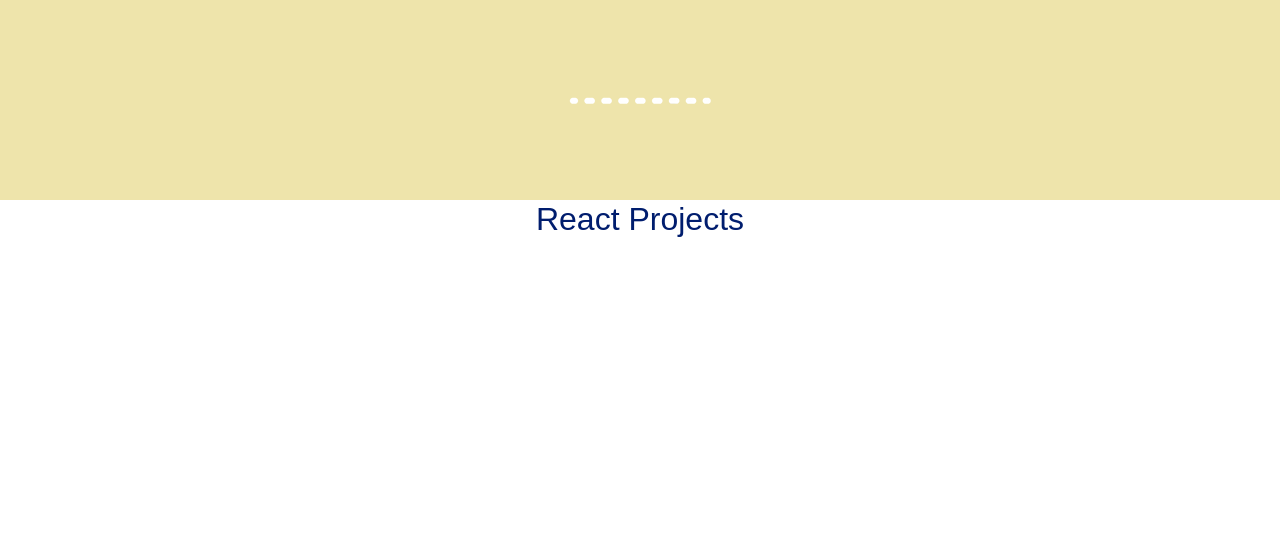
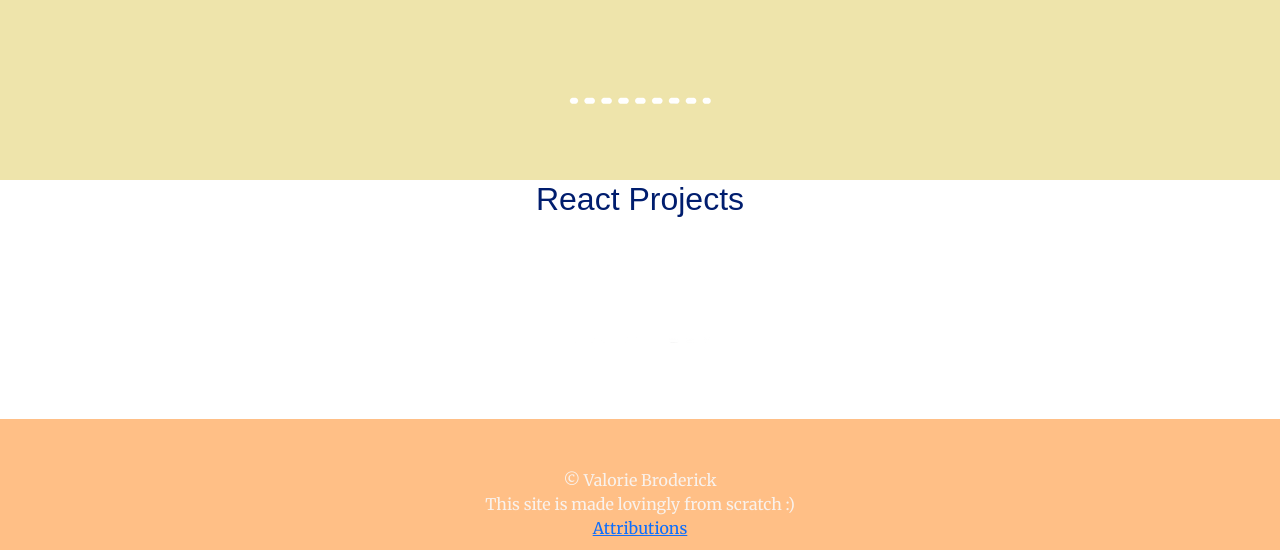
Before and after one commit to Valorieb/Portfolio, a plain HTML site: page projects.html in a window 1280 px wide. Shown: the part 1737-2287 px from the top of the page. Before the commit the page ends 2015 px from the top, so only its background shows below. Drawn offline with nearby package versions, Linux system fonts and the light colour scheme; a web font is replaced by a local one.

Commit message:
modified styling a bit

```diff
--- a/Style.css
+++ b/Style.css
@@ -151,8 +151,6 @@
 
 .infosys-image {
   width: 100px;
-
-
 }
 
 .linkImage {
@@ -200,15 +198,12 @@
 
 .revature-image {
   width: 100px;
-
-
 }
 
 .second-container {
   background-color: #EEE4AB;
   position: relative;
   padding-top: 25px;
-  padding-bottom: 20px;
   color: #001D6E;
   margin: 0 auto;
 }
@@ -237,7 +232,6 @@
 
 .UIS-image {
   width: 100px;
-
 }
 
 .ukulele{
@@ -254,7 +248,6 @@
 
 .about{
   text-align: center;
-
 }
 
 #about-s{
@@ -272,7 +265,6 @@
 .infosys{
   text-align: center;
   margin: 0 auto;
-
 }
 
 .revature{
--- a/projects.html
+++ b/projects.html
@@ -62,5 +62,17 @@
     </div>
 
     <h2>React Projects</h2>
+<img class="dot" src="images/dot.png" alt="dotted line">
+    <div class="bottom-container">
+
+
+      <br />
+      <p>© Valorie Broderick</p>
+      <p>
+        This site is made lovingly from scratch :)
+      </p>
+      <a href="attributions.html">Attributions</a>
+    </div>
+
   </body>
 </html>
```
Also changed, not shown: certificates.html (+13 -0 lines), hobbies.html (+14 -0 lines), index.html (+0 -11 lines).
